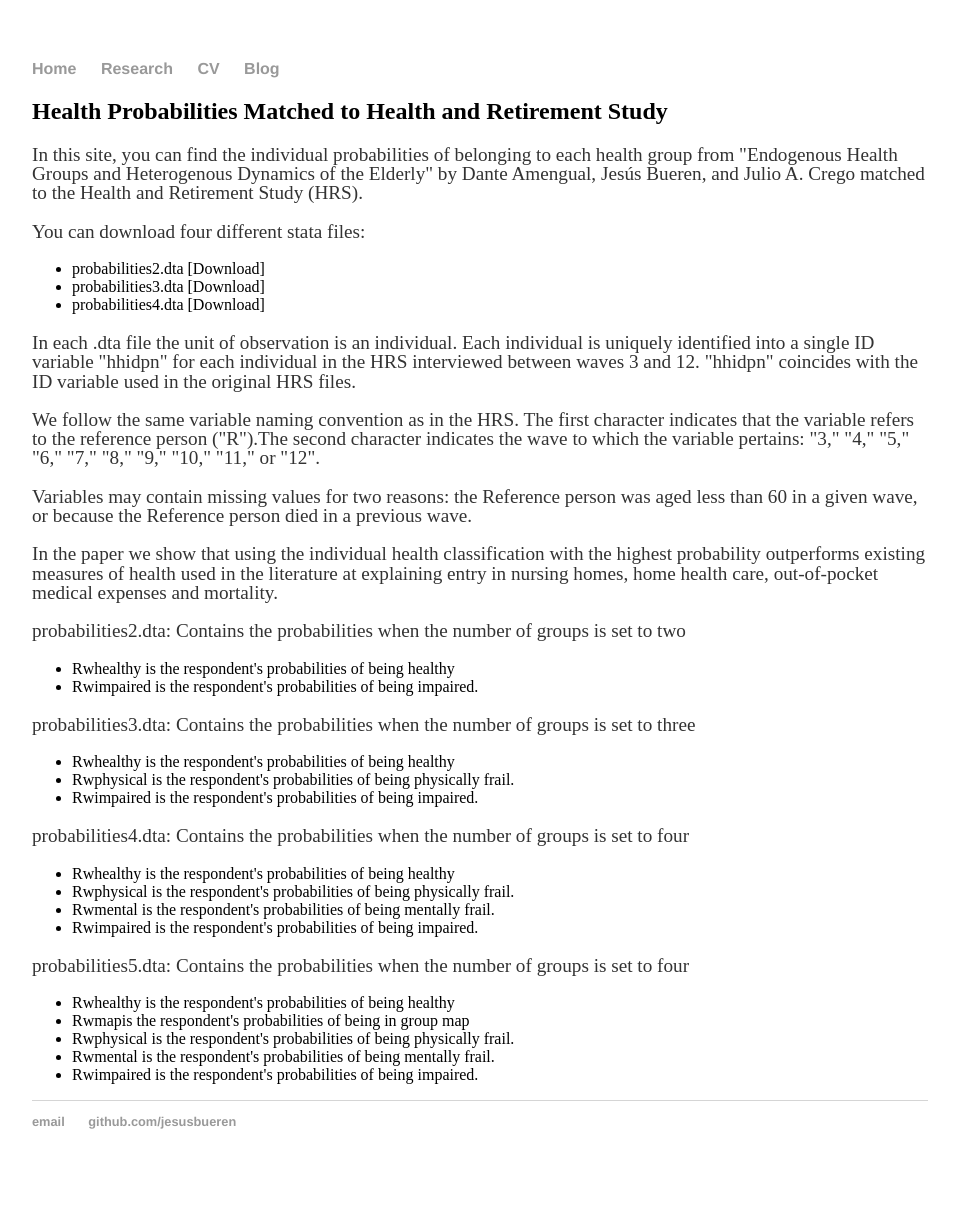
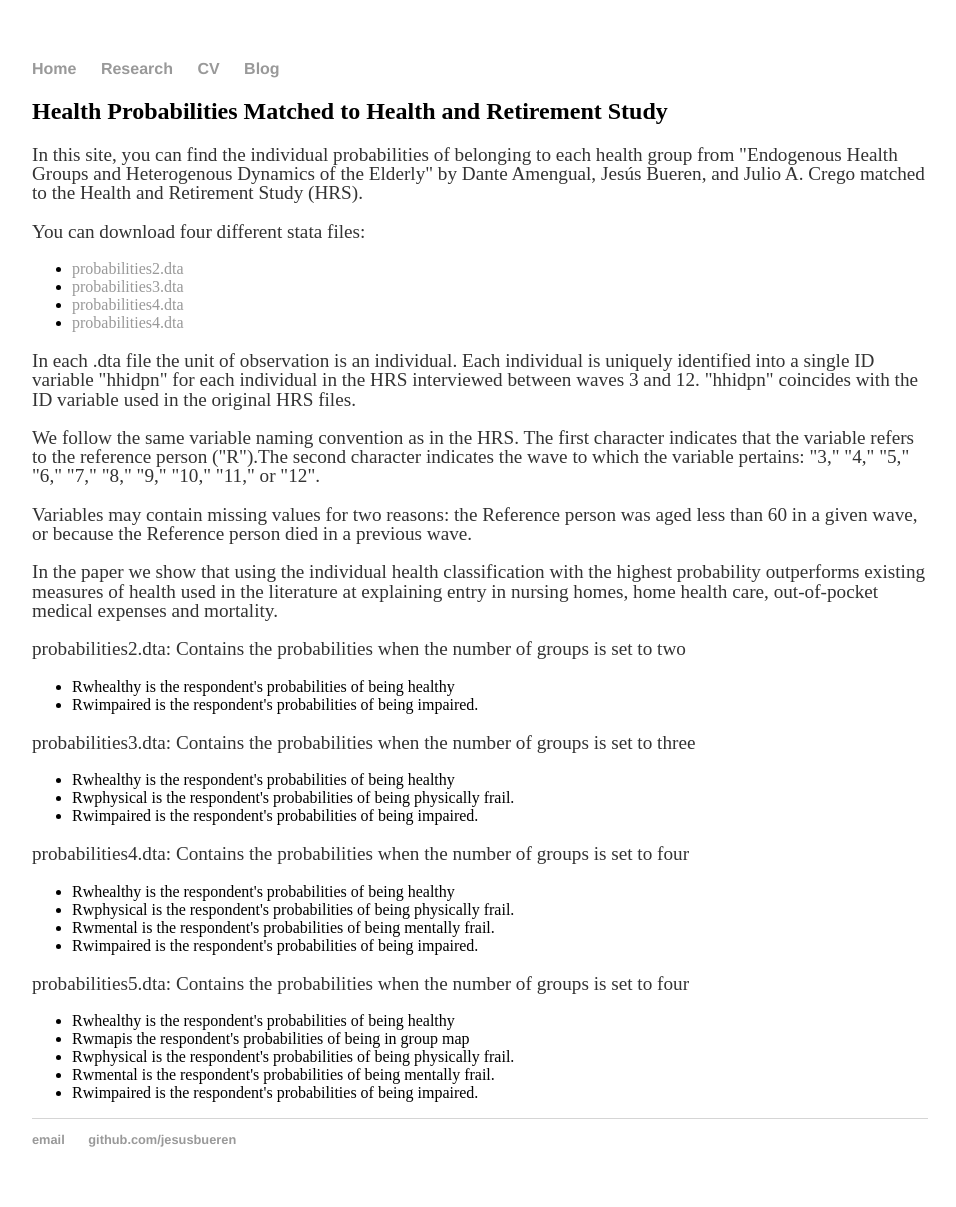
Before and after one commit to jesusbueren/jesusbueren.github.io, a Jekyll site: the page built from research/ABC_match/index.html, in a window 1280 px wide. Shown: the whole page, without its empty margins (160-1116 px from the left). Built offline with Jekyll 4.4.1, drawn with Linux system fonts in a browser that asks for light colours.

Commit message:
Update index.html

```diff
--- a/research/ABC_match/index.html
+++ b/research/ABC_match/index.html
@@ -10,9 +10,10 @@
     and Julio A. Crego matched to the Health and Retirement Study (HRS).</p>
 <p> You can download four different stata files: </p>
 <ul>
-  <li>probabilities2.dta [Download]</li>
-  <li>probabilities3.dta [Download]</li>
-  <li>probabilities4.dta [Download]</li>
+  <li><a href="probabilities2.dta"> probabilities2.dta </a> </li>
+  <li><a href="probabilities3.dta"> probabilities3.dta </a> </li>
+  <li><a href="probabilities4.dta"> probabilities4.dta </a> </li>
+  <li><a href="probabilities5.dta"> probabilities4.dta </a> </li>
 </ul>
 
 <p>In each .dta file the unit of observation is an individual. Each individual is uniquely identified into a single
```
